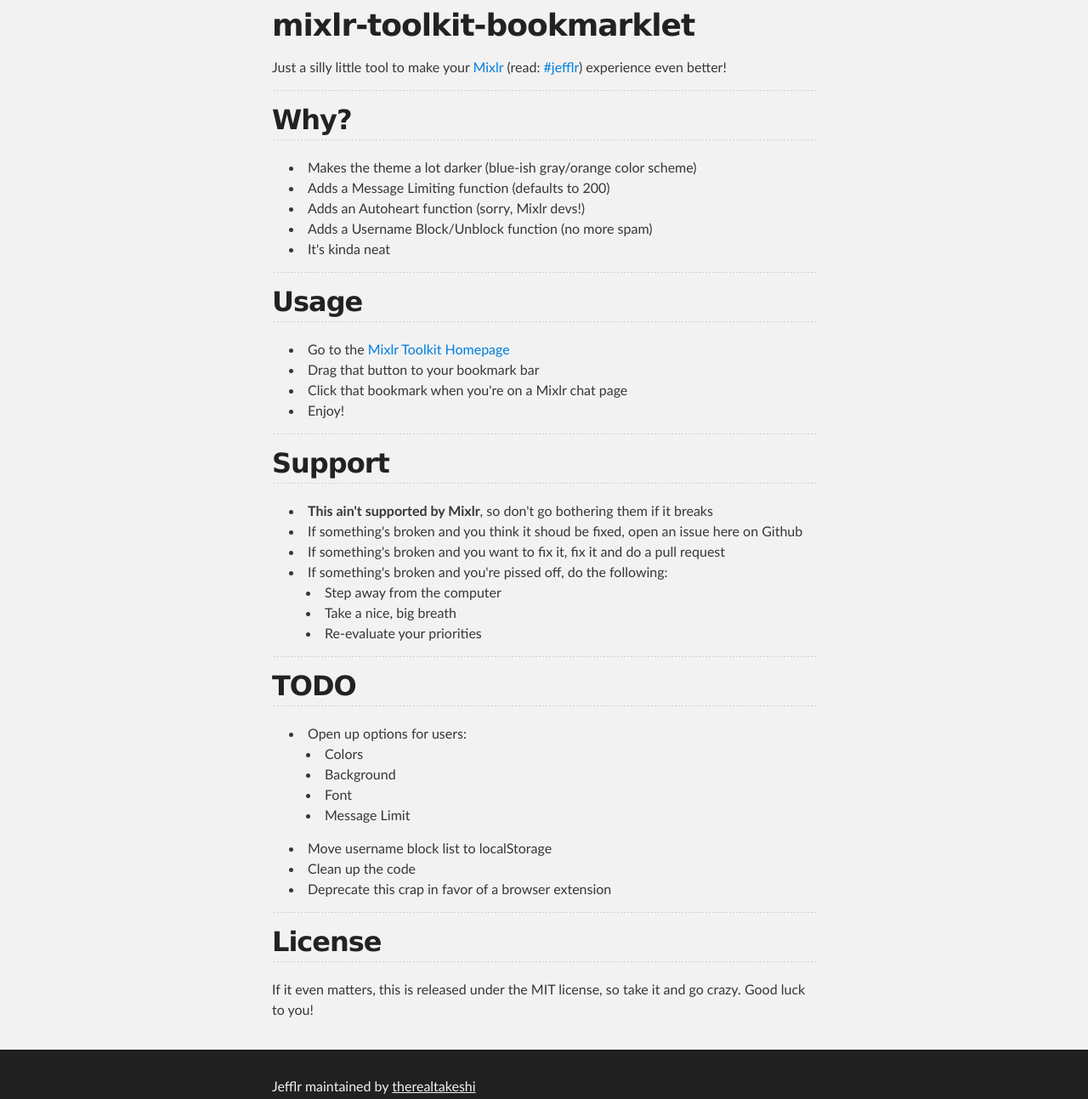
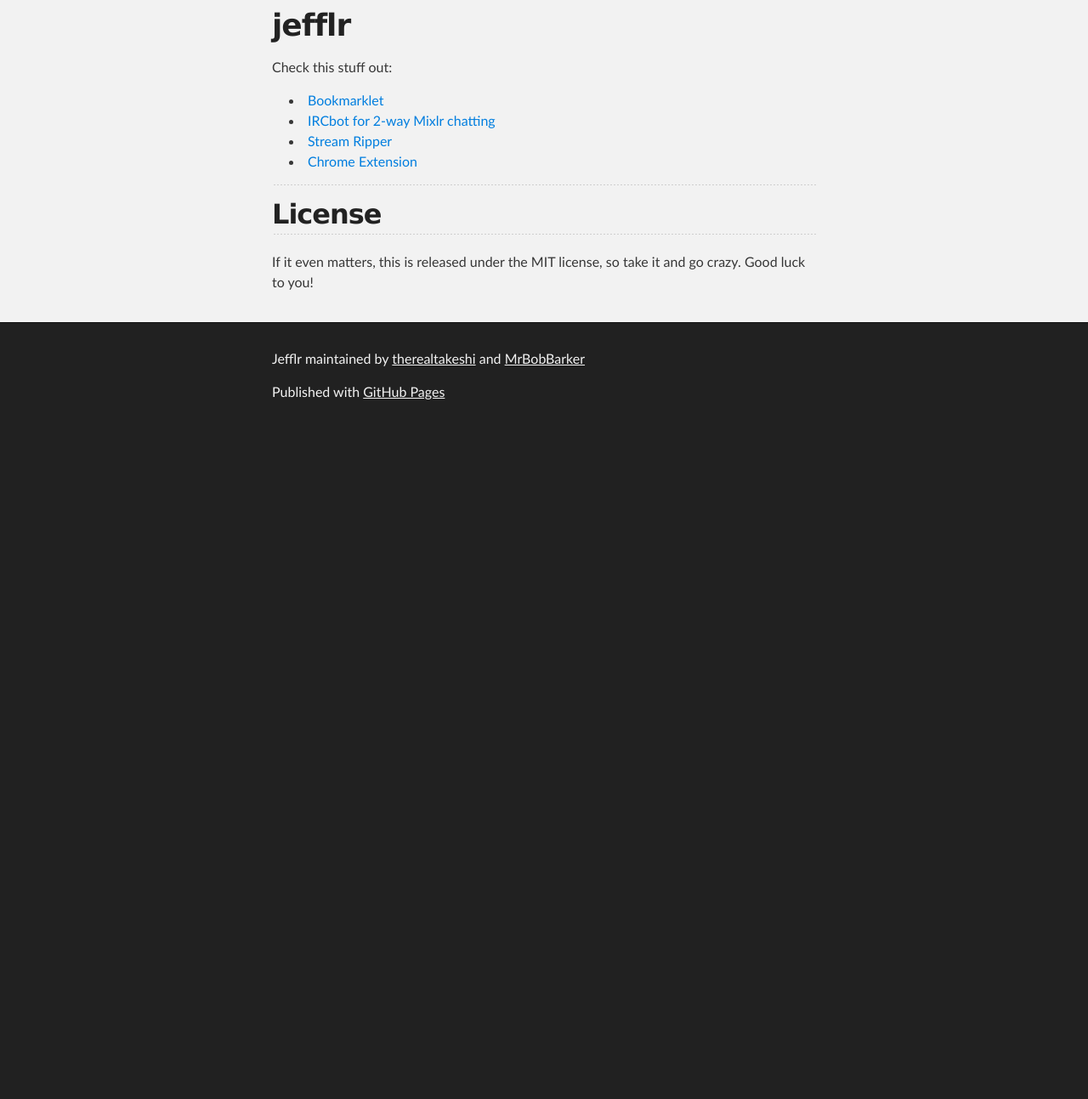
Before and after one commit to therealtakeshi/jefflr, a plain HTML site: page index.html in a window 1280 px wide. Shown: the part 293-1586 px from the top of the page at 85% size. After the commit the page ends 801 px from the top, so only its background shows below. Drawn offline with Linux system fonts and the light colour scheme.

Commit message:
Clarified homepage
Cleared out a lot of the crap;
Added links to individual directories;

```diff
--- a/index.html
+++ b/index.html
@@ -34,75 +34,16 @@
             <h1>
                 <a name="mixlr-toolkit-bookmarklet" class="anchor" href="#mixlr-toolkit-bookmarklet">
                     <span class="octicon octicon-link"></span>
-                </a>mixlr-toolkit-bookmarklet</h1>
+                </a>jefflr</h1>
 
-            <p>Just a silly little tool to make your <a href="http://www.mixlr.com/">Mixlr</a> (read: <a href="http://mixlr.com/jeff-gerstmann/chat">#jefflr</a>) experience even better!</p>
-            <hr>
-            <h2>
-                <a name="why" class="anchor" href="#why">
-                    <span class="octicon octicon-link"></span>
-                </a>Why?</h2>
-
-            <ul>
-                <li>Makes the theme a lot darker (blue-ish gray/orange color scheme)</li>
-                <li>Adds a Message Limiting function (defaults to 200)</li>
-                <li>Adds an Autoheart function (sorry, Mixlr devs!)</li>
-                <li>Adds a Username Block/Unblock function (no more spam)</li>
-                <li>It's kinda neat</li>
-            </ul>
-            <hr>
-            <h2>
-                <a name="usage" class="anchor" href="#usage">
-                    <span class="octicon octicon-link"></span>
-                </a>Usage</h2>
-
-            <ul>
-                <li>Go to the <a href="http://jsbin.com/bumamu/4">Mixlr Toolkit Homepage</a>
-                </li>
-                <li>Drag that button to your bookmark bar</li>
-                <li>Click that bookmark when you're on a Mixlr chat page</li>
-                <li>Enjoy!</li>
-            </ul>
-            <hr>
-            <h2>
-                <a name="support" class="anchor" href="#support">
-                    <span class="octicon octicon-link"></span>
-                </a>Support</h2>
-
-            <ul>
-                <li>
-                    <strong>This ain't supported by Mixlr</strong>, so don't go bothering them if it breaks</li>
-                <li>If something's broken and you think it shoud be fixed, open an issue here on Github</li>
-                <li>If something's broken and you want to fix it, fix it and do a pull request</li>
-                <li>If something's broken and you're pissed off, do the following:
-
-                    <ul>
-                        <li>Step away from the computer</li>
-                        <li>Take a nice, big breath</li>
-                        <li>Re-evaluate your priorities</li>
-                    </ul>
-                </li>
-            </ul>
-            <hr>
-            <h2>
-                <a name="todo" class="anchor" href="#todo">
-                    <span class="octicon octicon-link"></span>
-                </a>TODO</h2>
-
-            <ul>
-                <li>Open up options for users:
-
-                    <ul>
-                        <li>Colors</li>
-                        <li>Background</li>
-                        <li>Font</li>
-                        <li>Message Limit</li>
-                    </ul>
-                </li>
-                <li>Move username block list to localStorage</li>
-                <li>Clean up the code</li>
-                <li>Deprecate this crap in favor of a browser extension</li>
-            </ul>
+            <p>Check this stuff out:
+                <ul>
+                    <li><a href="https://github.com/therealtakeshi/jefflr/tree/master/bookmarklet">Bookmarklet</a></li>
+                    <li><a href="https://github.com/therealtakeshi/jefflr/tree/master/mixirc">IRCbot for 2-way Mixlr chatting</a></li>
+                    <li><a href="https://github.com/therealtakeshi/jefflr/tree/master/pymixlr">Stream Ripper</a></li>
+                    <li><a href="https://github.com/therealtakeshi/jefflr/tree/master/extension-chrome">Chrome Extension</a></li>
+                </ul>
+            </p>
             <hr>
             <h2>
                 <a name="license" class="anchor" href="#license">
@@ -116,7 +57,7 @@
     <!-- FOOTER  -->
     <div id="footer_wrap" class="outer">
         <footer class="inner">
-            <p class="copyright">Jefflr maintained by <a href="https://github.com/therealtakeshi">therealtakeshi</a>
+            <p class="copyright">Jefflr maintained by <a href="https://github.com/therealtakeshi">therealtakeshi</a> and <a href="https://github.com/mrbobbarker">MrBobBarker</a>
             </p>
             <p>Published with <a href="http://pages.github.com">GitHub Pages</a>
             </p>
```
